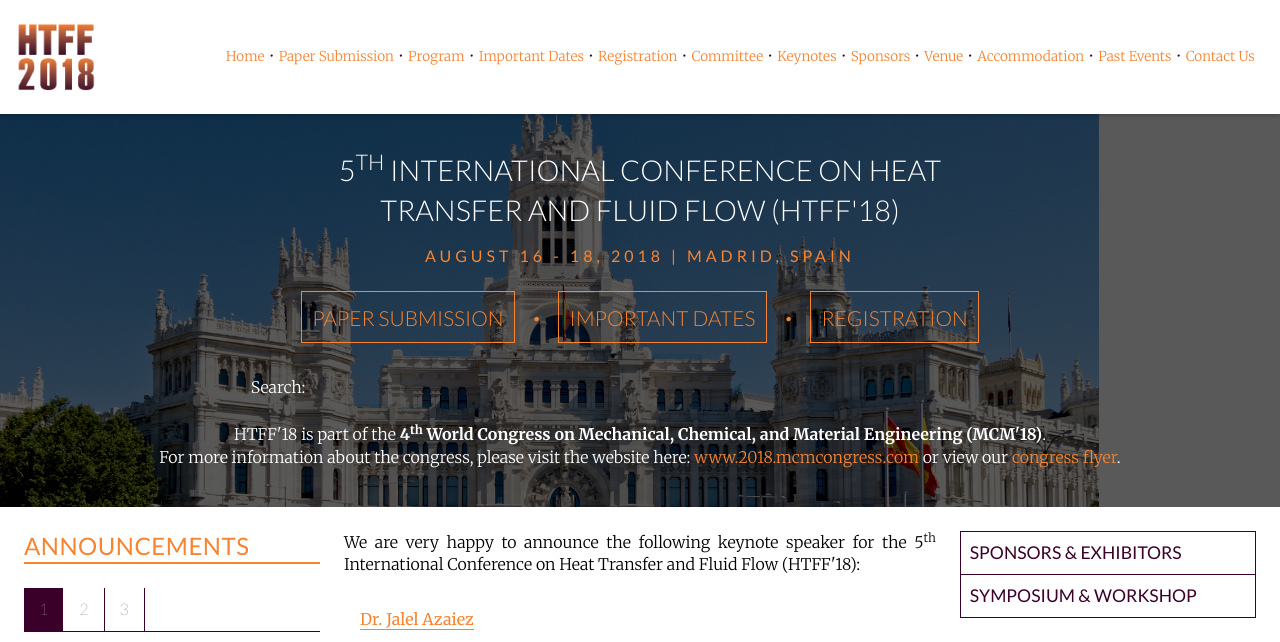
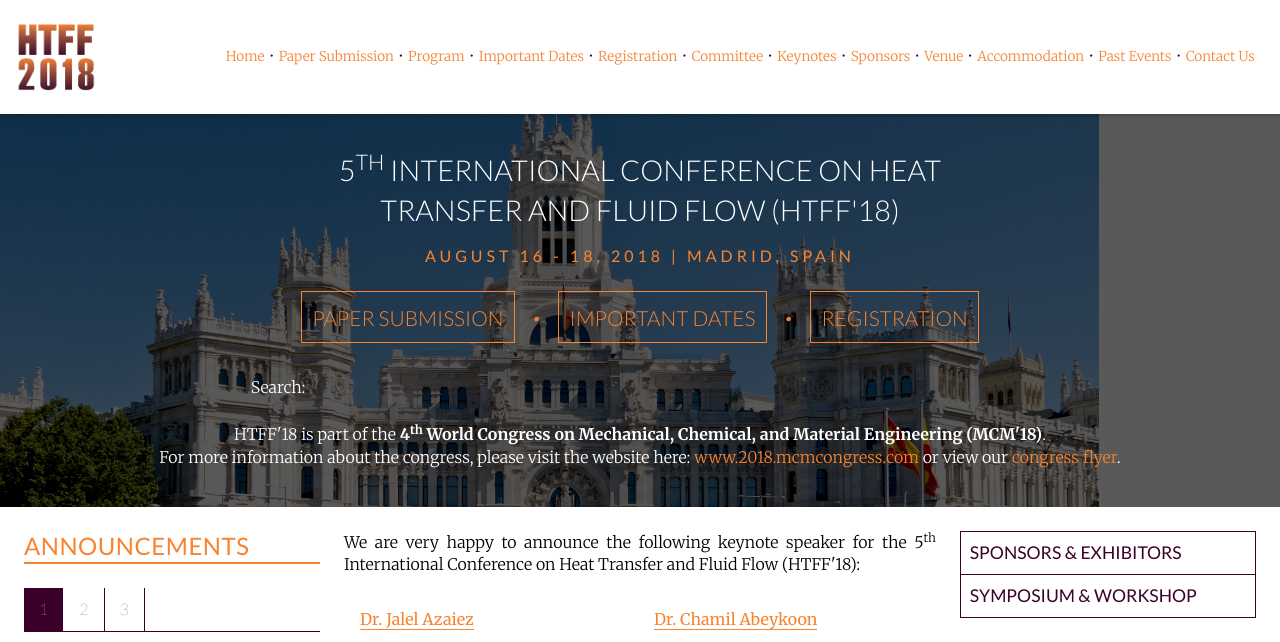
Before and after one commit to intaset/htff, a Jekyll site: the page built from keynote.html, in a window 1280 px wide and 1400 px high. Shown: the top 642 px of the window. Built offline with Jekyll 4.4.1, drawn with Linux system fonts in a browser that asks for light colours; nearby versions of some CDN libraries; Markdown is read by kramdown in place of the engine named in the settings; comment, search, counter and statistics services are not loaded; some of the changed text lies outside the part shown.

Commit message:
added keynote info

```diff
--- a/keynote.html
+++ b/keynote.html
@@ -17,10 +17,33 @@
       <a href="#Dr. Jalel Azaiez">Dr. Jalel Azaiez</a><br>
            <p class="body">The University of Calgary, Canada</p>
       </div>
-    </div>
+      </div>
+
+      <div class="unit unit-s-1-1 unit-s-1-2 unit-m-1-2 unit-l-1-2">
+        <div class="unit-spacer">
+        <a href="#Dr. Chamil Abeykoon">Dr. Chamil Abeykoon</a><br>
+             <p class="body">The University of Manchester, UK</p>
+        </div>
+      </div>
   </div>  <!-- End Keynotes -->
 
-  <span class="anchor" id="Dr. Jalel Azaiez"></span>
+
+  <span class="anchor" id="Dr. Chamil Abeykoon"></span>
+  <div class="keynote-info">
+  <p class="bold">Dr. Chamil Abeykoon</p><img src="../img/Abeykoon.jpg" width="170" align="right" class="keynote-img">
+  <p class="body">Chamil received his BSc (Hons) in Mechanical Engineering from the University of Peradeniya, Sri Lanka with the award of best performance in Mechanical Engineering in 2007. Then, he received his PhD in Mechanical Engineering in 2011 from the Queens University Belfast, UK with several publications where one of his publications was awarded with a young author best paper award from the IEEE in 2011. After having a few academic positions, Chamil joined the Faculty of Science and Engineering of University of Manchester (UoM) as an Assistant Professor in October 2015. Currently Chamil is working mainly with the Northwest Composts Centre and the Aerospace Research Institute of the UoM. So far, he has authored 35+ peer-reviewed journal/conference papers. Moreover, he is the author of the monograph Polymer Extrusion: A Study on Thermal Monitoring Techniques and Melting Issues. His research interests include: Process Monitoring, Modelling and Control; Soft Sensors and Soft Sensing; Process Instrumentation; Energy Efficiency; and Heat Transfer. At present, he is mainly researching in the areas such as melt flow behaviour in polymer processing, 3D printing, development of inferential (soft) sensors for processing applications, heat transfer (heat flow and cooling) in gas turbine applications. He is an associate member of the IESL, IMechE, ICPM and also a Fellow of the Higher Education Academy UK.</p>
+
+  <p class="keynote-topic"><b>Topic of Keynote:</b> Investigation of Thermal Stability of Non-Newtonian Melt Flows</p>
+
+  <!-- <a href="../paper/Keynote - Dr. Abeykoon.pdf" class="pdf"><img src="../img/pdf_icon.gif">Keynote Abstract</a> -->
+
+  <div class="top"><a href="#top">top</a></div>
+  <div class="border"></div>
+  </div> <!-- End Keynote Info-->
+
+
+
+    <span class="anchor" id="Dr. Jalel Azaiez"></span>
   <div class="keynote-info">
   <p class="bold">Dr. Jalel Azaiez</p><!-- <img src="../img/Zhang.jpg" width="170" align="right" class="keynote-img"> -->
 <!--   <p class="body">Dr. Yuwen Zhang is a James C. Dowell Professor and Chairman of the Department of Mechanical and Aerospace Engineering at University of Missouri, USA. His research interests are in the areas of thermal-fluids science and engineering, including ultrafast and high-energy laser materials interaction, multiscale transport phenomena in multiphase systems, inverse problems and optimization under uncertainty, micro- and nanoscale heat transfer, and sustainable and renewable energy. He has published five books, over 260 journal articles, and more than 155 conference papers/presentations. He is recipients of the Young Investigator Award from the US Office of Naval Research, Senior Faculty Research Award from the College of Engineering in University of Missouri, as well as the Chancellor's Award for Outstanding Research and Creative Activity from the University of Missouri (2010). He is a fellow of the American Association for the Advancement of Science (AAAS), and a fellow of the American Society of Mechanical Engineers (ASME). He is the Co-Editor-in-Chief for two international journals, as well as editorial board members of other 10 international journals.</p> -->
```
Also changed, not shown: index.html (+4 -4 lines), 2 other files.
